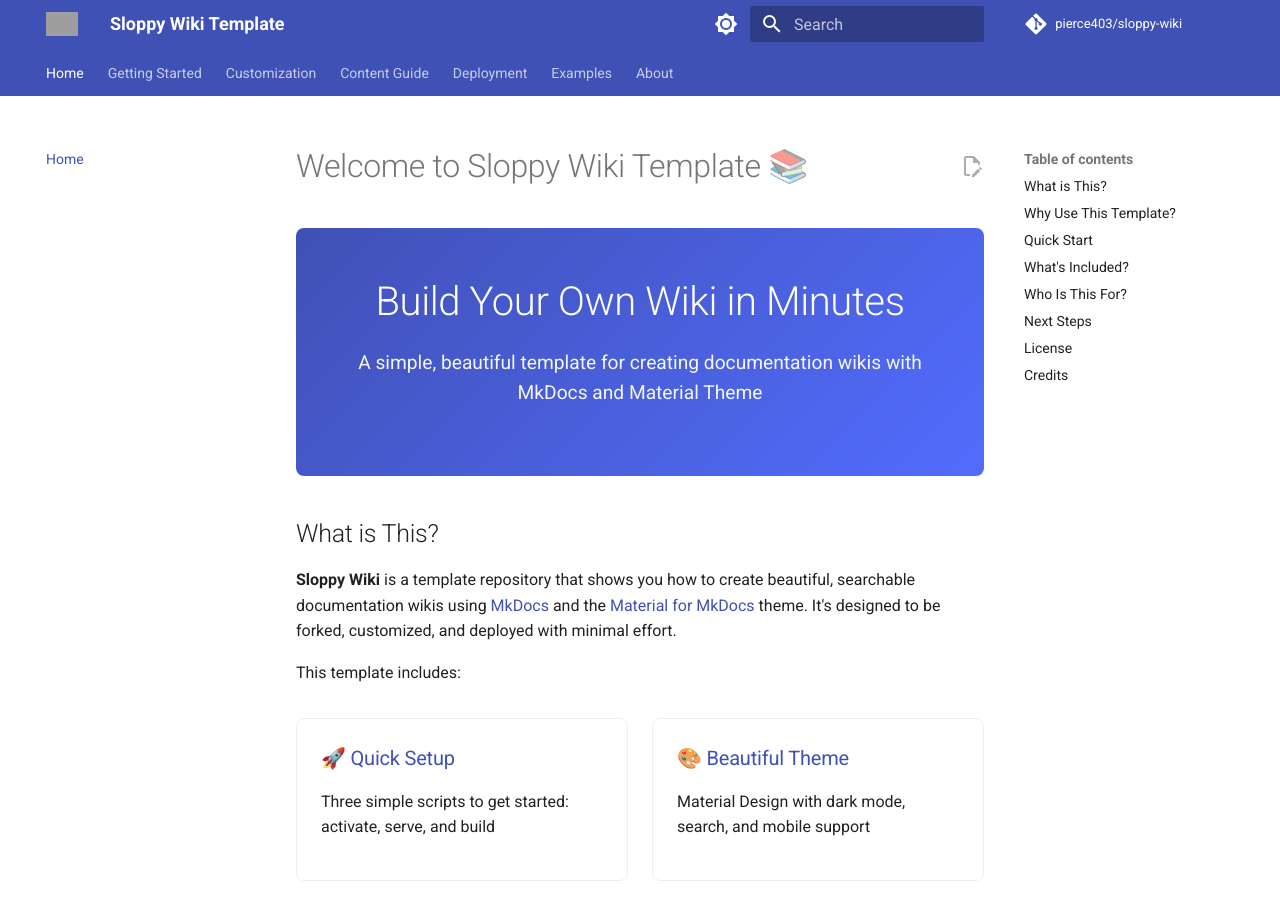
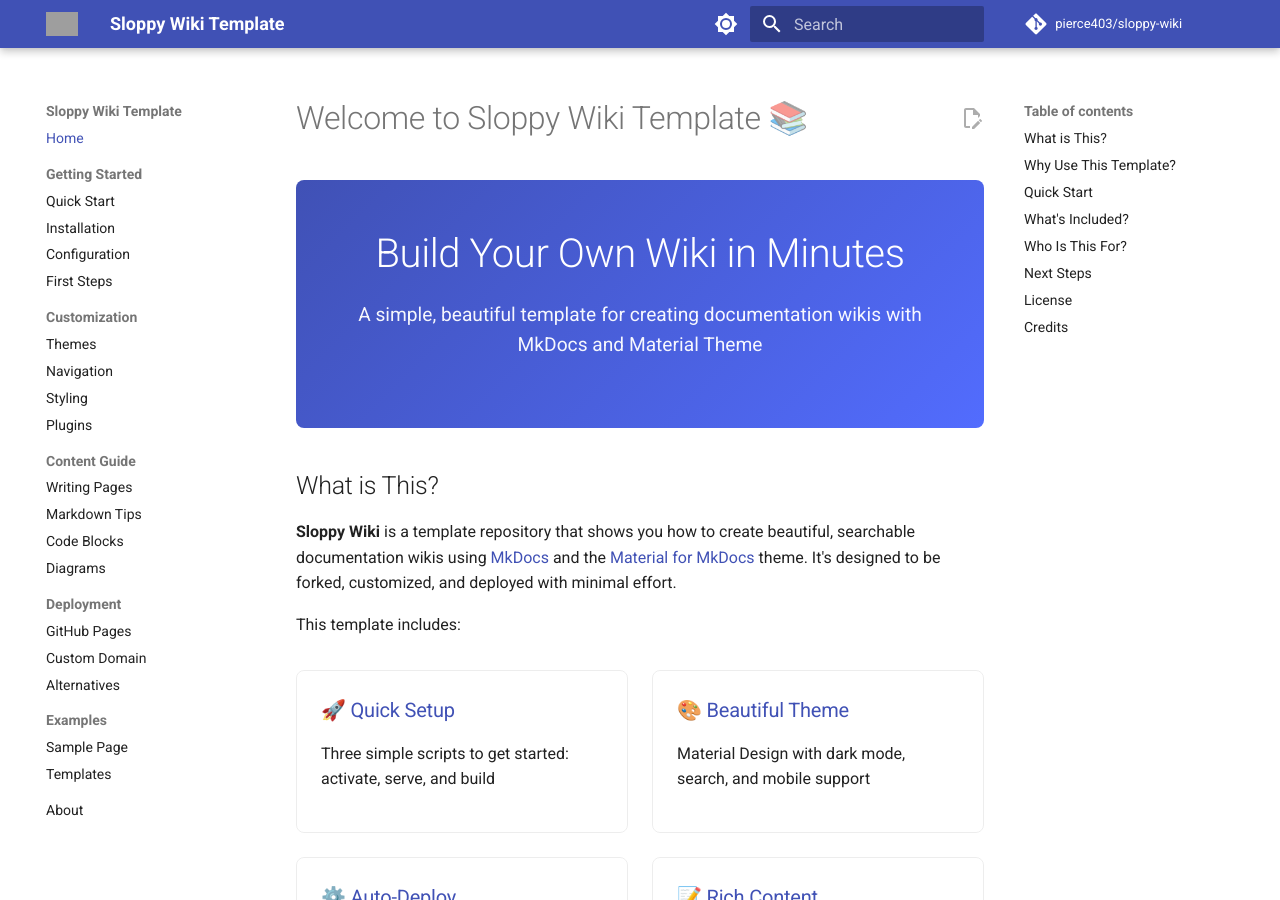
Before and after one commit to pierce403/sloppy-wiki, an MkDocs documentation site: the page built from docs/index.md, in a window 1280 px wide and 900 px high. Built offline with MkDocs 1.6.1 and Material for MkDocs 9.7.7, drawn with Linux system fonts in a browser that asks for light colours; comment, search, counter and statistics services are not loaded; the version menu is left out; grey boxes are pictures that could not be loaded.

Commit message:
Change navigation from top tabs to left sidebar tree
Removed 'navigation.tabs' feature to match deanpierce.net style.

Now navigation appears as an expandable tree in the left sidebar
instead of horizontal tabs across the top.

This provides:
- More vertical space for nested sections
- Better visibility of full navigation structure
- Easier navigation for wikis with many pages
- Consistent with deanpierce.net layout

Build tested successfully with './build.sh'

```diff
--- a/mkdocs.yml
+++ b/mkdocs.yml
@@ -37,7 +37,6 @@
 
   # Navigation and UI features
   features:
-    - navigation.tabs           # Top-level sections as tabs
     - navigation.sections       # Section grouping in sidebar
     - navigation.expand         # Expand navigation by default
     - navigation.path           # Breadcrumb navigation
```
